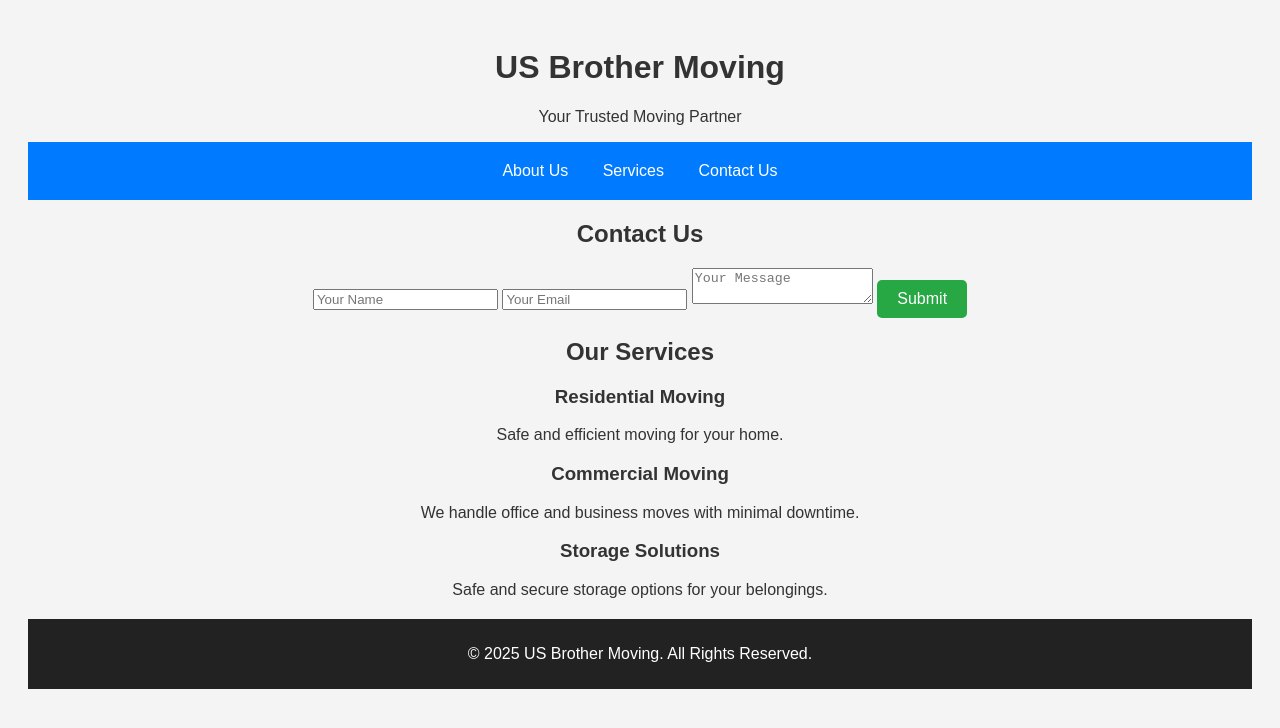
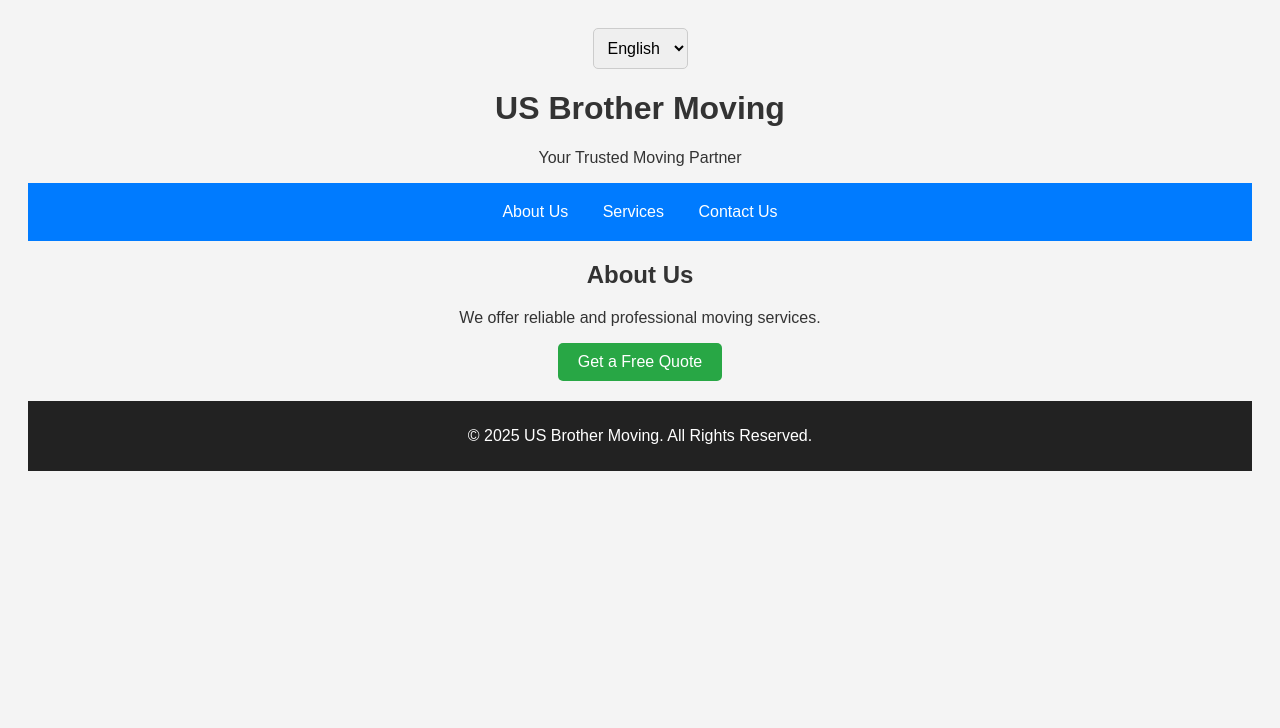
Before and after one commit to TTimLu/MovingWeb, a plain HTML site: page index.html in a window 1280 px wide. Drawn offline with Linux system fonts and the light colour scheme; a script that the page names is missing.

Commit message:
Update index.html

```diff
--- a/index.html
+++ b/index.html
@@ -8,52 +8,39 @@
 </head>
 <body>
 
-  <!-- Header Section -->
+  <!-- 语言切换 -->
+  <div class="language-switcher">
+    <select id="languageSelect" onchange="switchLanguage(this.value)">
+      <option value="en">English</option>
+      <option value="zh">中文</option>
+      <option value="ja">日本語</option>
+      <option value="ko">한국어</option>
+    </select>
+  </div>
+
+  <!-- 头部 -->
   <header>
-    <h1>US Brother Moving</h1>
-    <p>Your Trusted Moving Partner</p>
+    <h1 id="header">US Brother Moving</h1>
+    <p id="tagline">Your Trusted Moving Partner</p>
   </header>
 
-  <!-- Navigation -->
+  <!-- 导航 -->
   <nav>
-    <a href="#about">About Us</a>
-    <a href="#services">Services</a>
-    <a href="#contact">Contact Us</a>
+    <a id="about" href="#about">About Us</a>
+    <a id="services" href="#services">Services</a>
+    <a id="contact" href="#contact">Contact Us</a>
   </nav>
 
-  <!-- Contact Section -->
-  <section id="contact">
-    <h2>Contact Us</h2>
-    <form id="contactForm">
-      <input type="text" id="name" placeholder="Your Name" required>
-      <input type="email" id="email" placeholder="Your Email" required>
-      <textarea id="message" placeholder="Your Message" required></textarea>
-      <button type="submit">Submit</button>
-    </form>
+  <!-- 主要内容 -->
+  <section id="about">
+    <h2 id="aboutTitle">About Us</h2>
+    <p id="aboutText">We offer reliable and professional moving services.</p>
+    <button id="quoteButton">Get a Free Quote</button>
   </section>
 
-  <!-- Services Section -->
-  <section id="services">
-    <h2>Our Services</h2>
-    <div class="service-card">
-      <h3>Residential Moving</h3>
-      <p>Safe and efficient moving for your home.</p>
-    </div>
-    <div class="service-card">
-      <h3>Commercial Moving</h3>
-      <p>We handle office and business moves with minimal downtime.</p>
-    </div>
-    <div class="service-card">
-      <h3>Storage Solutions</h3>
-      <p>Safe and secure storage options for your belongings.</p>
-    </div>
-  </section>
-
-
-
-  <!-- Footer Section -->
+  <!-- 页脚 -->
   <footer>
-    <p>&copy; 2025 US Brother Moving. All Rights Reserved.</p>
+    <p id="footer">&copy; 2025 US Brother Moving. All Rights Reserved.</p>
   </footer>
 
   <script src="scripts.js"></script>
```
